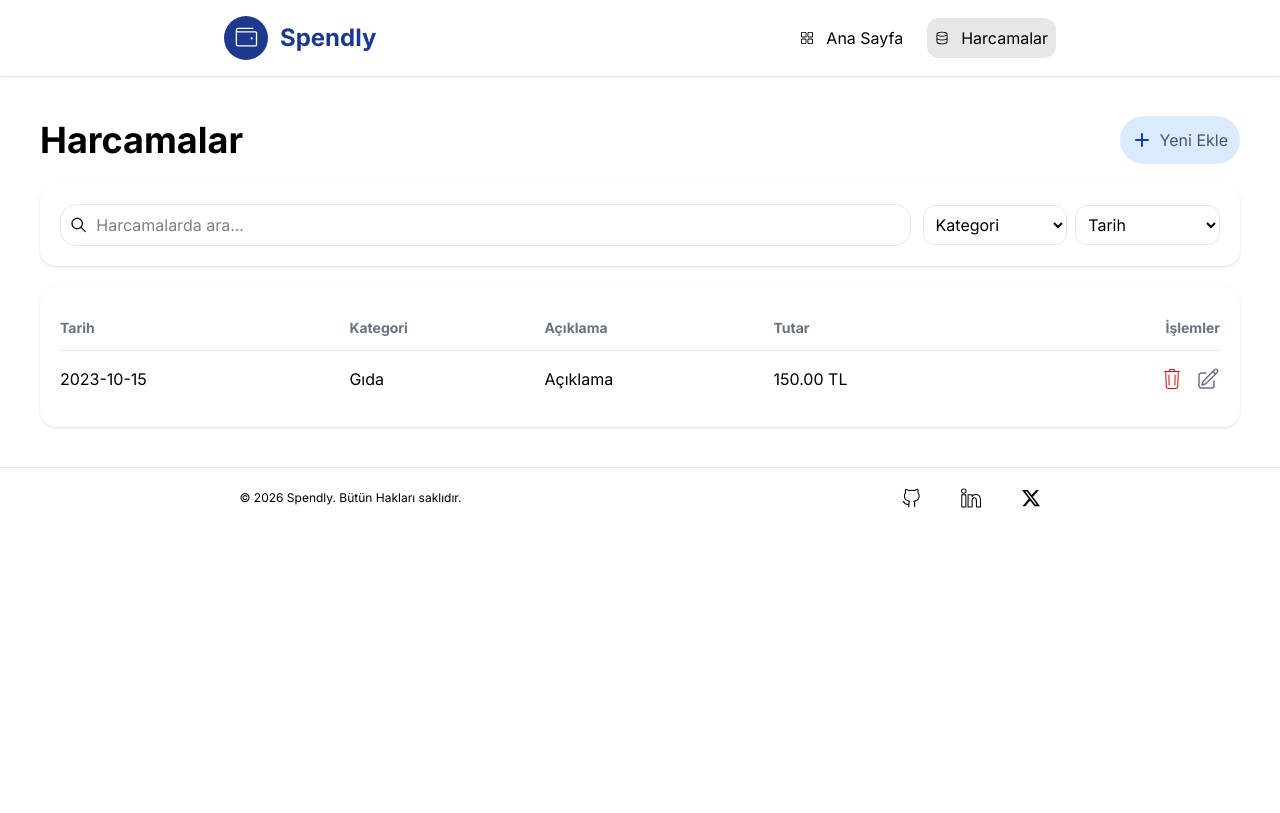
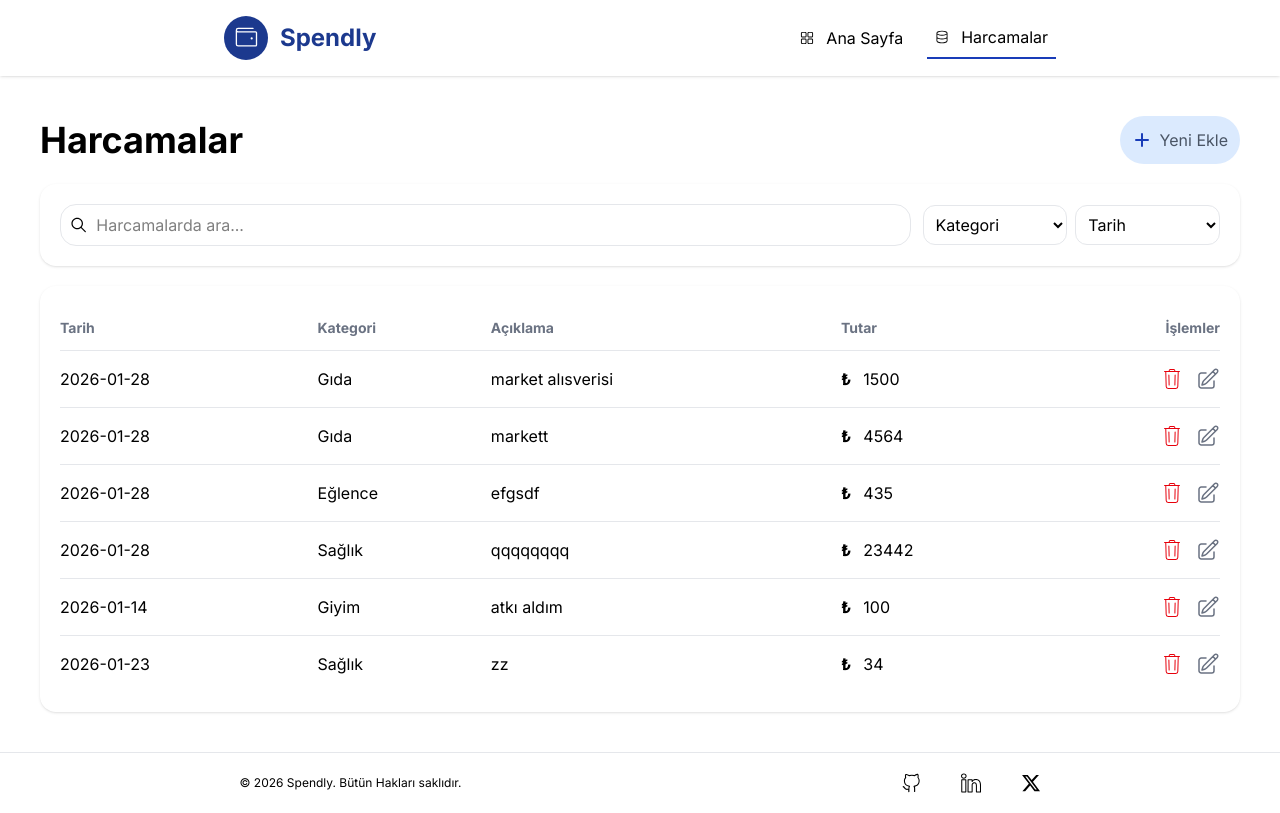
Before and after one commit to karakayaezgi/Spendly, a React (Vite) app: page /expenses in a window 1280 px wide. Built offline with nearby package versions, Linux system fonts and the light colour scheme; data requests are answered from the project's data file; a web font is replaced by a local one.

Commit message:
created expenseService.js and the expense addition function has been written

```diff
--- a/database/db.json
+++ b/database/db.json
@@ -1,10 +1,46 @@
 {
-    "expenses" : [
-        {
-
-        },
-        {
-
-        }
-    ]
+  "expenses": [
+    {
+      "id": "d085b1a3-ccb6-4f44-9930-1961317e4cb1",
+      "title": "market alısverisi",
+      "category": "Gıda",
+      "date": "2026-01-28",
+      "amount": "1500"
+    },
+    {
+      "id": "3f70347c-2f4c-41f1-bb3f-1729db26c9d0",
+      "title": "markett",
+      "category": "Gıda",
+      "date": "2026-01-28",
+      "amount": "4564"
+    },
+    {
+      "id": "297d130d-35dc-4d9c-95c2-8229a494e58f",
+      "title": "efgsdf",
+      "category": "Eğlence",
+      "date": "2026-01-28",
+      "amount": "435"
+    },
+    {
+      "id": "7e9da1e6-b5c1-4310-8e01-087203abc844",
+      "title": "qqqqqqqq",
+      "category": "Sağlık",
+      "date": "2026-01-28",
+      "amount": "23442"
+    },
+    {
+      "id": "165761ca-57b4-42e1-9020-6b3cced47cdc",
+      "title": "atkı aldım",
+      "category": "Giyim",
+      "date": "2026-01-14",
+      "amount": "100"
+    },
+    {
+      "id": "957b9779-f384-4503-bed3-f2b2bf9e5a6f",
+      "title": "zz",
+      "category": "Sağlık",
+      "date": "2026-01-23",
+      "amount": "34"
+    }
+  ]
 }
--- a/src/components/AddExpenseModal.jsx
+++ b/src/components/AddExpenseModal.jsx
@@ -1,18 +1,41 @@
-import React from 'react'
+import React, { useState } from 'react'
+import { addExpense } from '../services/expenseService'
 
 const AddExpenseModal = ({onCloseModal}) => {
+
+  const initialFormDatas = {
+    id: crypto.randomUUID(),
+    title:'',
+    category:'',
+    date:''
+  }
+
+  const [formData, setFormData] = useState(initialFormDatas)
+
+  const handleChange = (e) => {
+    const {name, value} = e.target
+    setFormData((prevFormData) => {
+      return {...prevFormData, [name] : value}
+    })
+  }
+
+  const handleSubmit = async(e) => {
+    e.preventDefault()
+    await addExpense(formData)
+    onCloseModal()
+  }
+
   return (
-
     <div className='fixed inset-0 z-50 flex justify-center items-center '>
       <div className='bg-black/50 absolute inset-0'></div>
       <div className='relative shadow rounded-2xl p-5 sm:w-[400px] w-[350px] bg-white'>
         <strong className='text-xl'>Harcama Ekle</strong>
-        <form className='flex flex-col gap-4 mt-4'>
+        <form onSubmit={handleSubmit} onChange={handleChange} className='flex flex-col gap-4 mt-4'>
           <div className='flex flex-col'>
             <label htmlFor='title'>Başlık</label>
             <input className='outline-0 p-2 rounded-xl border border-gray-200' name='title' id='title' type="text" placeholder='Başlık' />
           </div>
-          <select className='outline-0 p-2 rounded-xl border border-gray-200' name="">
+          <select className='outline-0 p-2 rounded-xl border border-gray-200' name="category">
             <option value="">Kategori</option>
             <option value="Gıda">Gıda</option>
             <option value="Ulaşım">Ulaşım</option>
@@ -24,10 +47,10 @@ const AddExpenseModal = ({onCloseModal}) => {
           </select>
           <div className='flex flex-col'>
             <label htmlFor='amount'>Tutar</label>
-            <input className='outline-0 p-2 rounded-xl border border-gray-200' id='amount' type="number" placeholder='Tutar' />
+            <input className='outline-0 p-2 rounded-xl border border-gray-200' id='amount' name='amount' type="number" placeholder='Tutar' />
           </div>
           <div className='w-full'>
-            <input className='outline-0 p-2 rounded-xl border border-gray-200' type="date" id="date" />
+            <input className='outline-0 p-2 rounded-xl border border-gray-200' name='date' type="date" id="date" />
           </div>
           <div className='flex gap-2 justify-end'>
             <button onClick={onCloseModal} className='p-2 rounded-xl border border-gray-200 cursor-pointer' type='button'>Kapat</button>
--- a/src/components/ExpenseRow.jsx
+++ b/src/components/ExpenseRow.jsx
@@ -3,13 +3,13 @@ import { CiTrash } from "react-icons/ci";
 import { HiOutlinePencilSquare } from "react-icons/hi2";
 
 
-const ExpenseRow = () => {
+const ExpenseRow = ({expense}) => {
   return (
     <tr className="border-t-gray-200 border-t">
-      <td className="py-4">2023-10-15</td>
-      <td>Gıda</td>
-      <td>Açıklama</td>
-      <td>150.00 TL</td>
+      <td className="py-4">{expense.date}</td>
+      <td>{expense.category}</td>
+      <td>{expense.title}</td>
+      <td><strong className='me-3'>₺</strong>{expense.amount}</td>
       <td className="text-right">
         <div className="flex justify-end gap-3">
           <CiTrash className='size-6 cursor-pointer text-red-600'/>
--- a/src/components/ExpensesTable.jsx
+++ b/src/components/ExpensesTable.jsx
@@ -1,7 +1,10 @@
-import React from 'react'
+import React, { useEffect } from 'react'
 import ExpenseRow from './ExpenseRow'
+import { getExpenses } from '../services/expenseService'
 
-const ExpensesTable = () => {
+const ExpensesTable = ({expenses}) => {
+
+
   return (
     <div className='shadow p-5 rounded-2xl'>
       <table className="w-full ">
@@ -15,7 +18,9 @@ const ExpensesTable = () => {
           </tr>
         </thead>
         <tbody>
-          <ExpenseRow />
+          {
+            expenses.map((expense) => <ExpenseRow key={expense.id} expense={expense}/>)
+          }
         </tbody>
       </table>
 
--- a/src/components/MobileExpenseCard.jsx
+++ b/src/components/MobileExpenseCard.jsx
@@ -1,5 +1,5 @@
 import React from 'react'
-import { CiMenuFries } from "react-icons/ci";
+import { CiMenuKebab } from "react-icons/ci";
 import MobileModal from '../components/MobileModal'
 const MobileExpenseCard = ({handleMobileModal, isMobileModal}) => {
     return (
@@ -9,7 +9,7 @@ const MobileExpenseCard = ({handleMobileModal, isMobileModal}) => {
                 <p>Gıda</p>
                 <p className='text-sm text-gray-600'>2023-10-15</p>
                 <strong>120.00 TL</strong>
-                <CiMenuFries onClick={handleMobileModal} className='absolute top-3 right-3 size-5' />
+                <CiMenuKebab onClick={handleMobileModal} className='absolute top-3 right-3 size-5' />
                 {
                     isMobileModal && <div><MobileModal /></div>
                 }
--- a/src/components/MobileModal.jsx
+++ b/src/components/MobileModal.jsx
@@ -3,7 +3,7 @@ import { CiTrash } from "react-icons/ci";
 import { HiOutlinePencilSquare } from "react-icons/hi2";
 const MobileModal = () => {
   return (
-    <div className='bg-white border border-gray-300 p-3 rounded-2xl absolute top-10 right-1'>
+    <div className='bg-white border flex flex-col gap-4 border-gray-300 p-3 rounded-2xl absolute top-10 right-1'>
       <div className='flex items-center gap-3'>
         <CiTrash className='size-5'/>
         <p>Sil</p>
--- a/src/components/Navbar.jsx
+++ b/src/components/Navbar.jsx
@@ -6,7 +6,7 @@ import { GoDatabase } from "react-icons/go";
 const Navbar = () => {
 
   const linkClass = ({ isActive }) =>
-    `flex items-center gap-3 cursor-pointer transition-all duration-200 ease-in-out  p-2 rounded-xl ${isActive ? `bg-gray-200` : `hover:bg-gray-100`}`
+    `flex items-center gap-3 cursor-pointer  p-2 ${isActive ? `border-b-2 border-blue-800` : ``}`
 
 
 
--- a/src/pages/Expenses.jsx
+++ b/src/pages/Expenses.jsx
@@ -1,19 +1,24 @@
-import React, { useState } from 'react'
+import React, { useEffect, useState } from 'react'
 import Filters from '../components/Filters'
 import ExpensesTable from '../components/ExpensesTable'
 import { HiPlus } from "react-icons/hi";
 import MobileExpenseCard from '../components/MobileExpenseCard';
 import AddExpenseModal from '../components/AddExpenseModal'
+import { getExpenses } from '../services/expenseService';
 const Expenses = () => {
 
   const [isOpenAddExpenseModal, setIsAddExpenseOpenModal] = useState(false)
   const [isMobileModal, setIsMobileModal] = useState(false)
 
+  const [expenses, setExpenses] = useState([])
+
   const handleMobileModal = () => {
     isMobileModal ? setIsMobileModal(false) : setIsMobileModal(true)
-    console.log(isMobileModal);
+  }
 
-  }
+  useEffect(() => {
+    getExpenses().then(setExpenses)
+  },[expenses])
   return (
     <div>
       <div className='flex items-center justify-between'>
@@ -25,7 +30,7 @@ const Expenses = () => {
       </div>
       <Filters />
       <div>
-        <div className='sm:block hidden'><ExpensesTable  /></div>
+        <div className='sm:block hidden'><ExpensesTable  expenses={expenses}/></div>
         <div className='sm:hidden block'><MobileExpenseCard isMobileModal={isMobileModal} handleMobileModal={handleMobileModal}/></div>
       </div>
       {
--- /dev/null
+++ b/src/services/expenseService.js
@@ -0,0 +1,38 @@
+const URL = 'http://localhost:3001/expenses'
+
+export const getExpenses = async () => {
+    const response = await fetch(URL)
+    if (!response.ok) throw new Error('Failed to fetch expenses')
+    return response.json()
+}
+
+export const addExpense = async (expense) => {
+    const response = await fetch(URL, {
+        method: 'POST',
+        headers: {
+            "Content-Type": "application/json",
+        },
+        body: JSON.stringify(expense)
+    })
+    if(!response.ok) throw new Error('Failed to add expense')
+        return response.json()
+}
+
+export const deleteExpense = async(id) => {
+    const response = await fetch(`${URL}/${id}`, {
+        method: 'DELETE'
+    })
+    if(!response.ok) throw new Error('Failed to delete expense')
+}
+
+export const updateExpense = async(id, updatedExpense) => {
+    const response = await fetch(`${URL}/${id}`, {
+        method: 'PUT',
+        headers: {
+            'Content-Type': 'âpplication/json'
+        },
+        body: JSON.stringify(updatedExpense)
+    })
+    if(!response.ok) throw new Error('Failed to update expense')
+        return response.json()
+}
```
